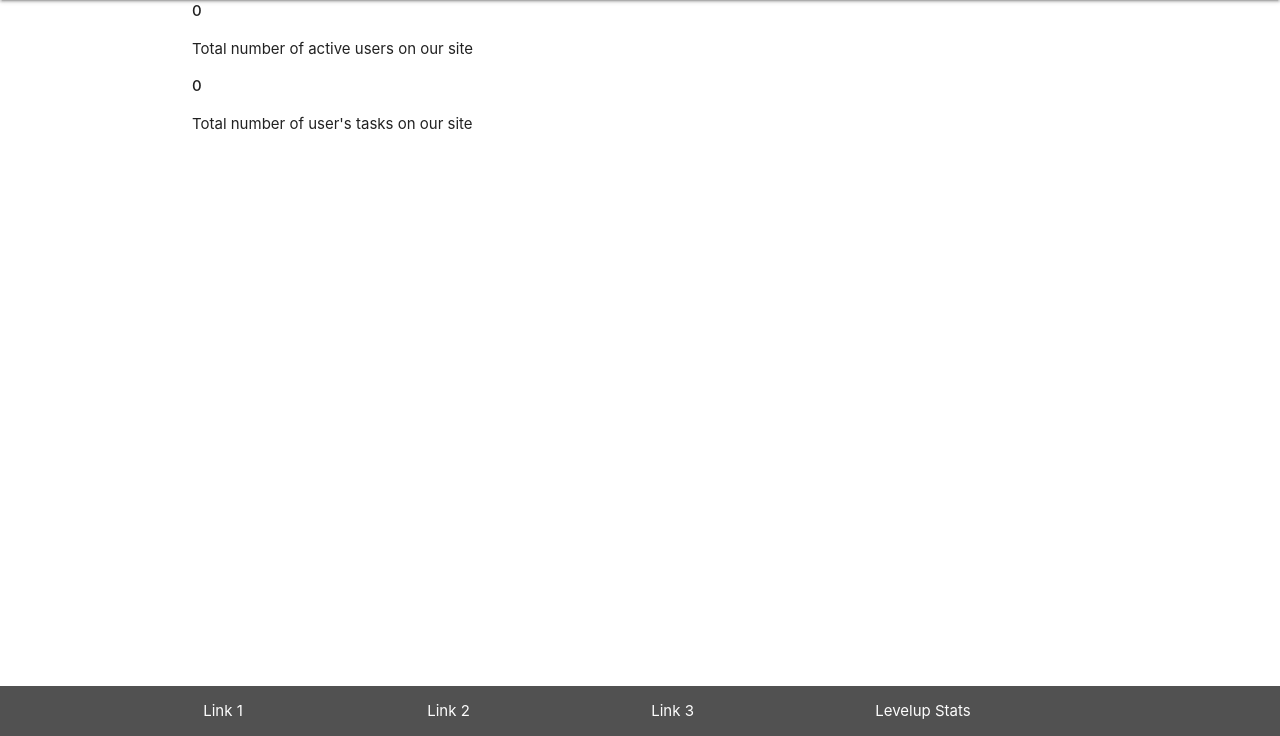
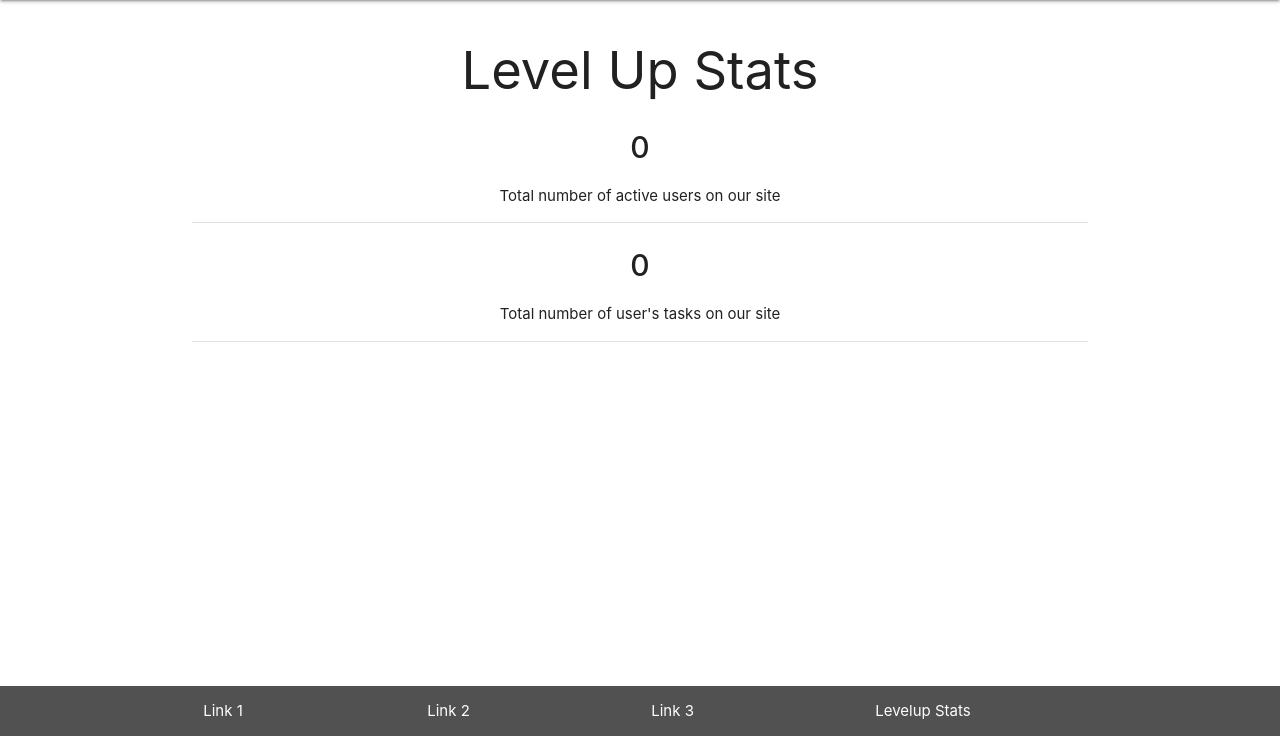
Before and after one commit to dhamma1991/milestone-project-4, a Django app: page /stats/ in a window 1280 px wide. Shown: the part 64-800 px from the top of the page. Run offline with Django 3.2, Linux system fonts and the light colour scheme; data that the repository does not hold is empty; some libraries are stand-ins or nearby versions.

Commit message:
Refined stats.html

```diff
--- /dev/null
+++ b/static/css/components/stats.scss
@@ -0,0 +1,17 @@
+/*
+
+Styles relating to the content found on stats.html
+
+*/
+
+.stats-main {
+    /* Target the statistical values */
+    strong {
+        font-size: 2rem;
+    }
+
+    /* Target the divider elements */
+    .divider {
+        margin-bottom: $defaultMargin;
+    }
+}
--- a/static/css/style.css
+++ b/static/css/style.css
@@ -306,6 +306,19 @@ These styles relate to the html content found in the tasks app templates
   margin-top: 20px; }
 
 /* /Task Detail and Add Task Page Buttons */
+/*
+
+Styles relating to the content found on stats.html
+
+*/
+.stats-main {
+  /* Target the statistical values */
+  /* Target the divider elements */ }
+  .stats-main strong {
+    font-size: 2rem; }
+  .stats-main .divider {
+    margin-bottom: 20px; }
+
 .icon-block {
   padding: 0 15px; }
   .icon-block .material-icons {
--- a/static/css/style.scss
+++ b/static/css/style.scss
@@ -16,6 +16,7 @@
 @import "components/index.scss";
 @import "components/accounts.scss";
 @import "components/tasks.scss";
+@import "components/stats.scss";
 
 .icon-block {
     padding: 0 15px;
--- a/stats/templates/stats/stats.html
+++ b/stats/templates/stats/stats.html
@@ -1,13 +1,27 @@
 {% extends 'base.html' %}
 
+<!-- This template is used to show users various stats about the app -->
+
 {% block content %}
-    <main class="container">
+    <main class="container stats-main center-align">
+        <!-- Page Heading -->
+        <h1>Level Up Stats</h1>
+        <!-- /Page Heading -->
+
+        <!-- Total Number Of Users -->
         <strong>{{ all_users }}</strong>
 
         <p>Total number of active users on our site</p>
+        <!-- /Total Number Of Users -->
 
+        <div class="divider"></div>
+
+        <!-- Total Number Of Tasks -->
         <strong>{{ all_tasks }}</strong>
 
         <p>Total number of user's tasks on our site</p>
+        <!-- /Total Number Of Tasks -->
+
+        <div class="divider"></div>
     </main>
 {% endblock %}
```
Also changed, not shown: 1 other file.
